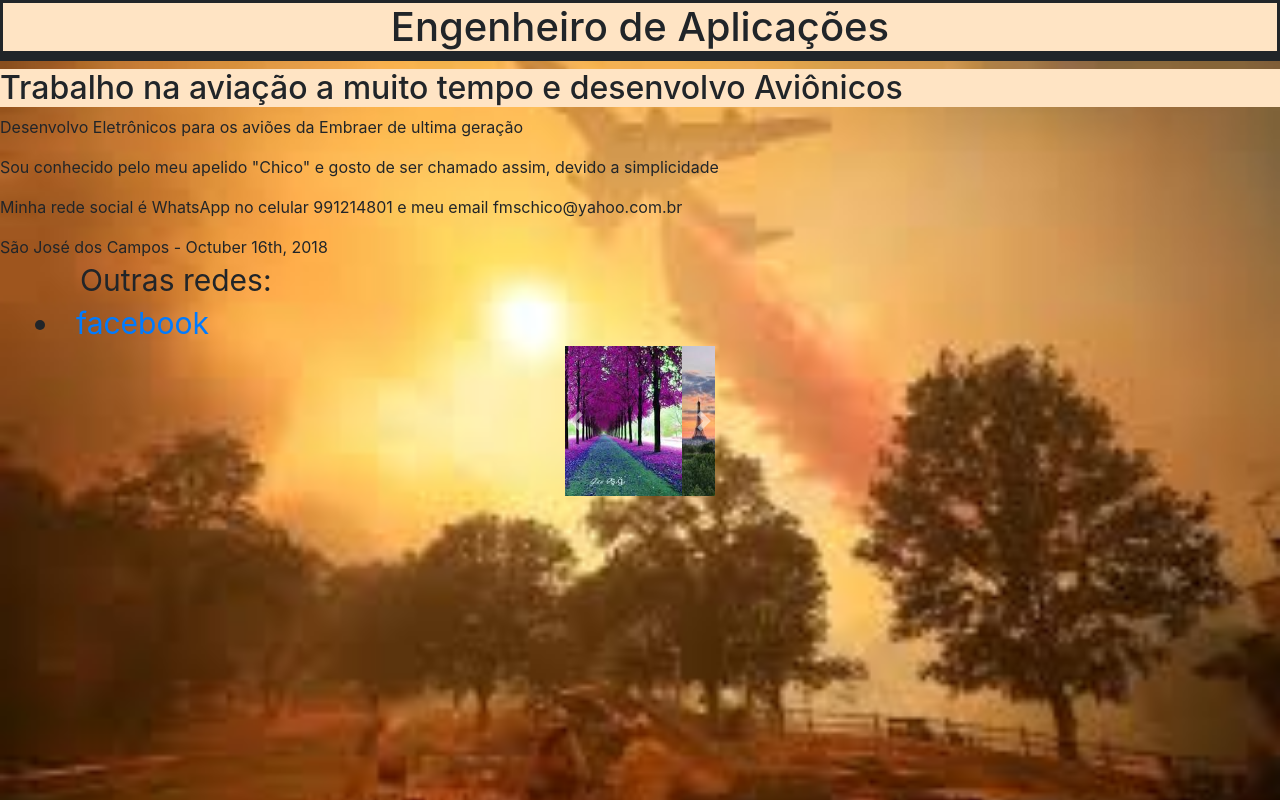
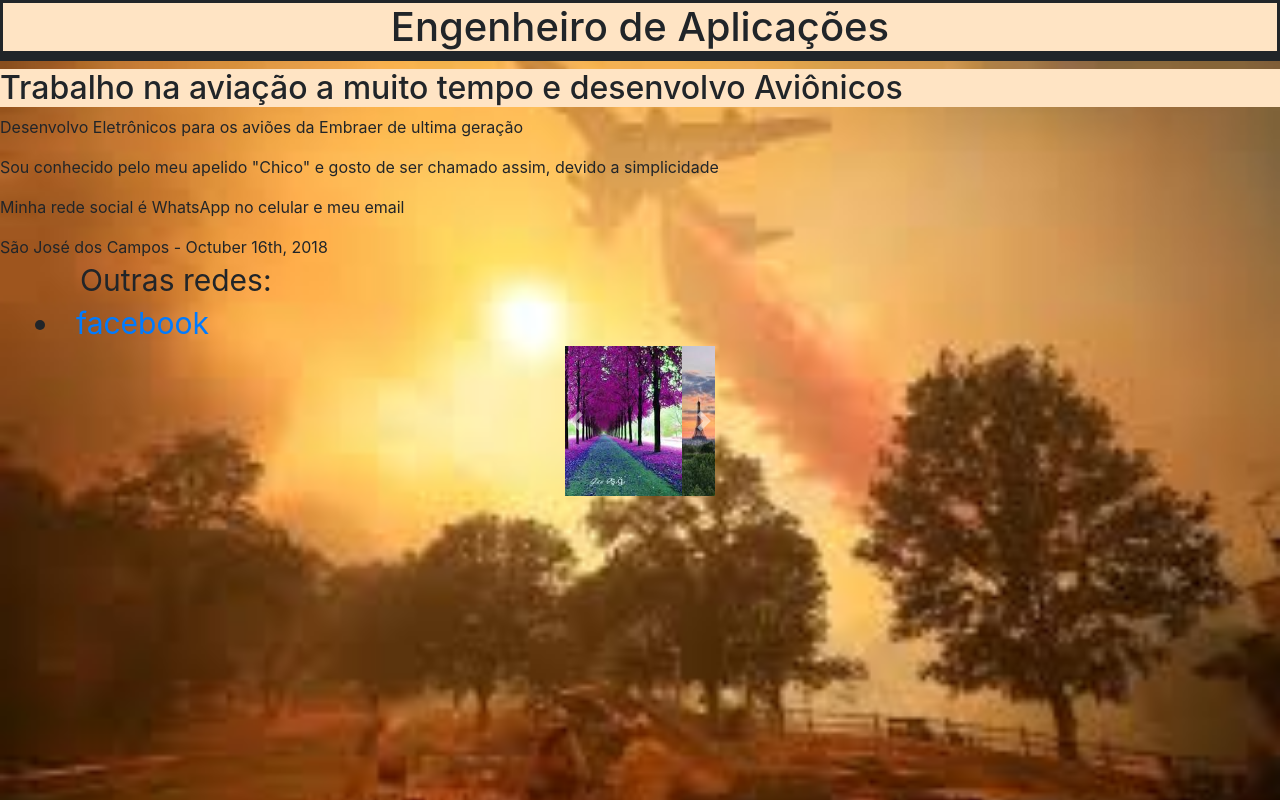
Before and after one commit to ChicoAvionics/ChicoAvionics.github.io, a plain HTML site: page index.html in a window 1280 px wide. Drawn offline with nearby package versions, Linux system fonts and the light colour scheme.

Commit message:
Update index.html

```diff
--- a/index.html
+++ b/index.html
@@ -17,7 +17,7 @@
         <h2>Trabalho na aviação a muito tempo e desenvolvo Aviônicos</h2>
         <p>Desenvolvo Eletrônicos para os aviões da Embraer de ultima geração</p>
         <p>Sou conhecido pelo meu apelido "Chico" e gosto de ser chamado assim, devido a simplicidade</p>
-        <p>Minha rede social é WhatsApp no celular 991214801 e meu email fmschico@yahoo.com.br</p>
+        <p>Minha rede social é WhatsApp no celular e meu email </p>
         <p>São José dos Campos - Octuber 16th, 2018</p>
     </body>
 </html>
```
